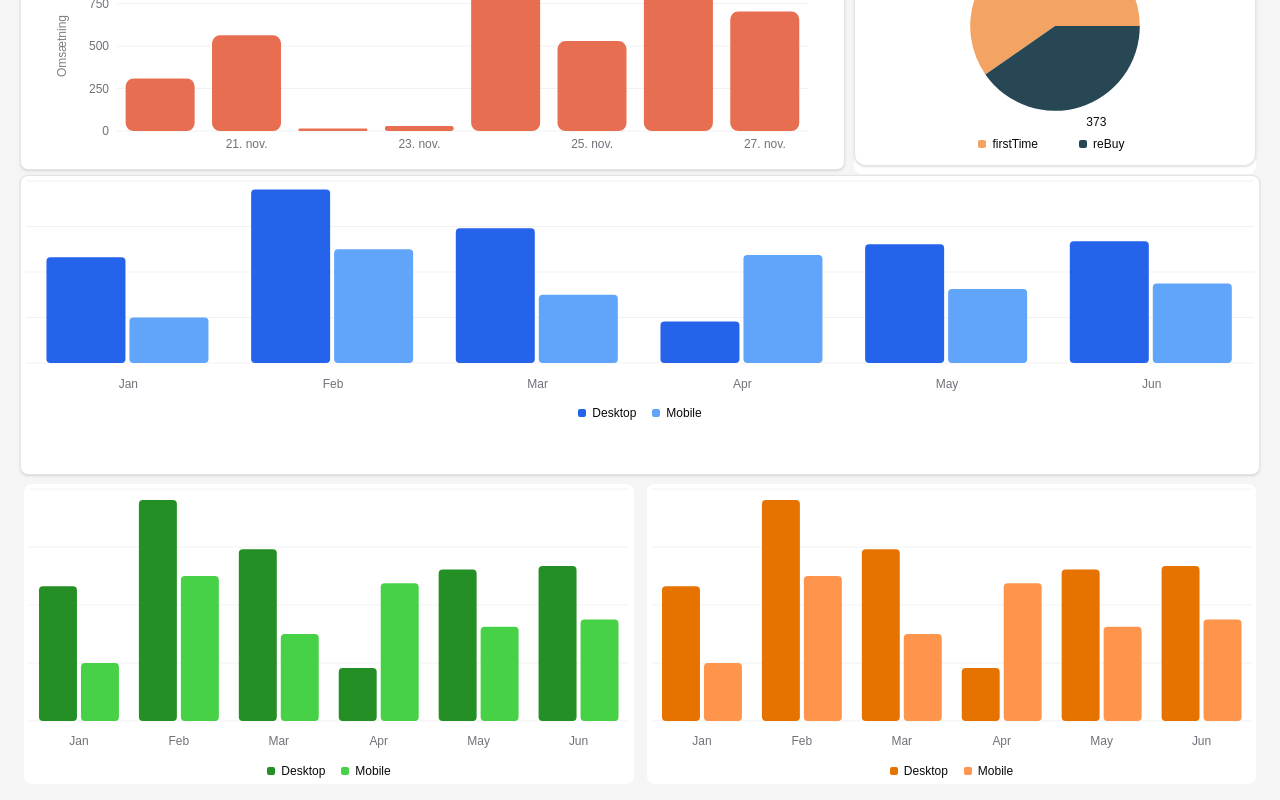
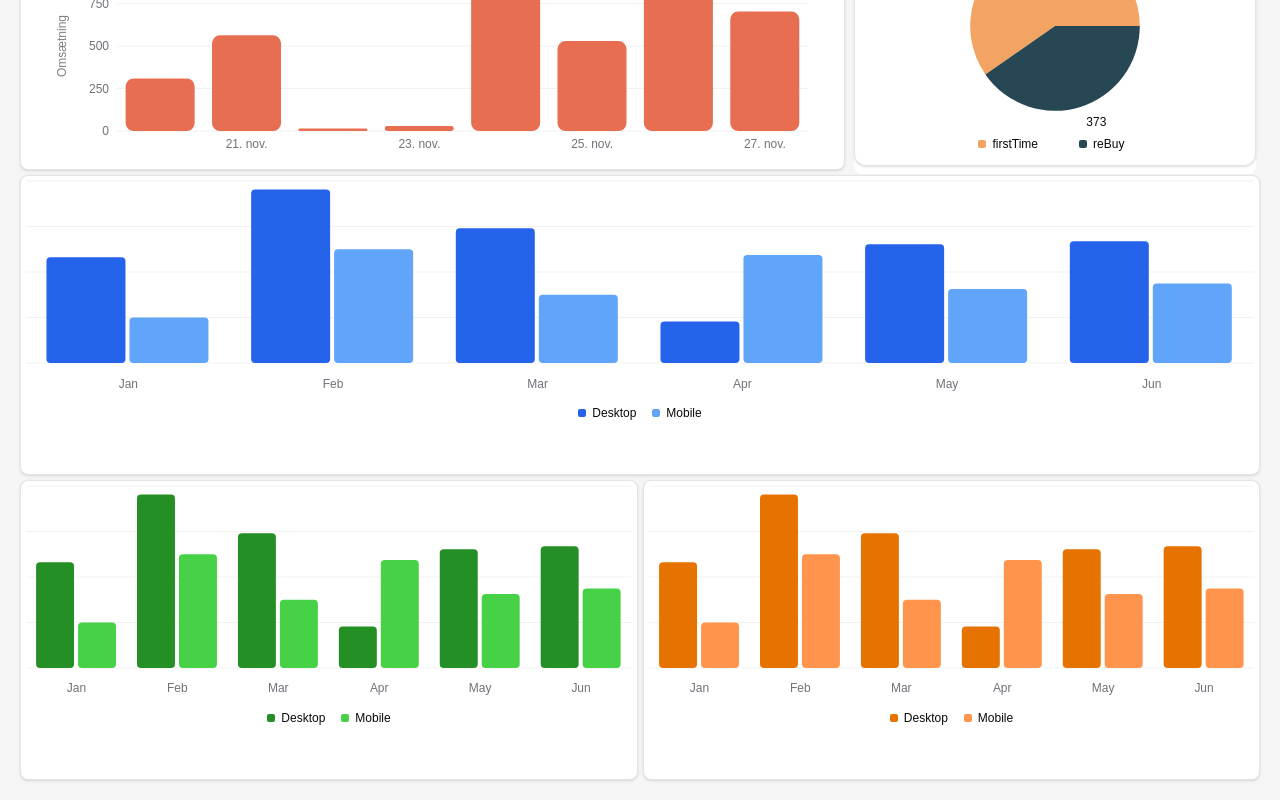
Before and after one commit to Stefanos-Langkilde/analytics, a Next.js app in the folder analytics/: page / in a window 1280 px wide. Shown: the part 559-1359 px from the top of the page. Built offline with nearby package versions, Linux system fonts and the light colour scheme.

Commit message:
removed div and added height percent and added card

```diff
--- a/analytics/components/myChart2.tsx
+++ b/analytics/components/myChart2.tsx
@@ -2,6 +2,7 @@
 import { ChartContainer, type ChartConfig } from "@/components/ui/chart";
 import { Bar, BarChart, CartesianGrid, XAxis } from "recharts";
 import { ChartTooltip, ChartTooltipContent, ChartLegend, ChartLegendContent } from "@/components/ui/chart";
+import { Card } from "./ui/card";
 
 export default function MyChart() {
    const chartData = [
@@ -25,8 +26,8 @@ export default function MyChart() {
    } satisfies ChartConfig;
 
    return (
-      <div className="bg-white rounded-lg m-1">
-         <ChartContainer config={chartConfig} className="max-h-[300px] w-full">
+      <Card className="bg-white rounded-lg h-[100%]">
+         <ChartContainer config={chartConfig} className="h-[250px] w-full">
             <BarChart accessibilityLayer data={chartData}>
                <CartesianGrid vertical={false} />
                <ChartTooltip content={<ChartTooltipContent />} />
@@ -36,6 +37,6 @@ export default function MyChart() {
                <Bar dataKey="mobile" fill="var(--color-mobile)" radius={4} />
             </BarChart>
          </ChartContainer>
-      </div>
+      </Card>
    );
 }
--- a/analytics/components/myChart3.tsx
+++ b/analytics/components/myChart3.tsx
@@ -2,6 +2,7 @@
 import { ChartContainer, type ChartConfig } from "@/components/ui/chart";
 import { Bar, BarChart, CartesianGrid, XAxis } from "recharts";
 import { ChartTooltip, ChartTooltipContent, ChartLegend, ChartLegendContent } from "@/components/ui/chart";
+import { Card } from "./ui/card";
 
 export default function MyChart() {
    const chartData = [
@@ -25,8 +26,8 @@ export default function MyChart() {
    } satisfies ChartConfig;
 
    return (
-      <div className="bg-white rounded-lg m-1">
-         <ChartContainer config={chartConfig} className="max-h-[300px] w-full">
+      <Card className="bg-white rounded-lg h-[100%]">
+         <ChartContainer config={chartConfig} className="h-[250px] w-full">
             <BarChart accessibilityLayer data={chartData}>
                <CartesianGrid vertical={false} />
                <ChartTooltip content={<ChartTooltipContent />} />
@@ -36,6 +37,6 @@ export default function MyChart() {
                <Bar dataKey="mobile" fill="var(--color-mobile)" radius={4} />
             </BarChart>
          </ChartContainer>
-      </div>
+      </Card>
    );
 }
```
